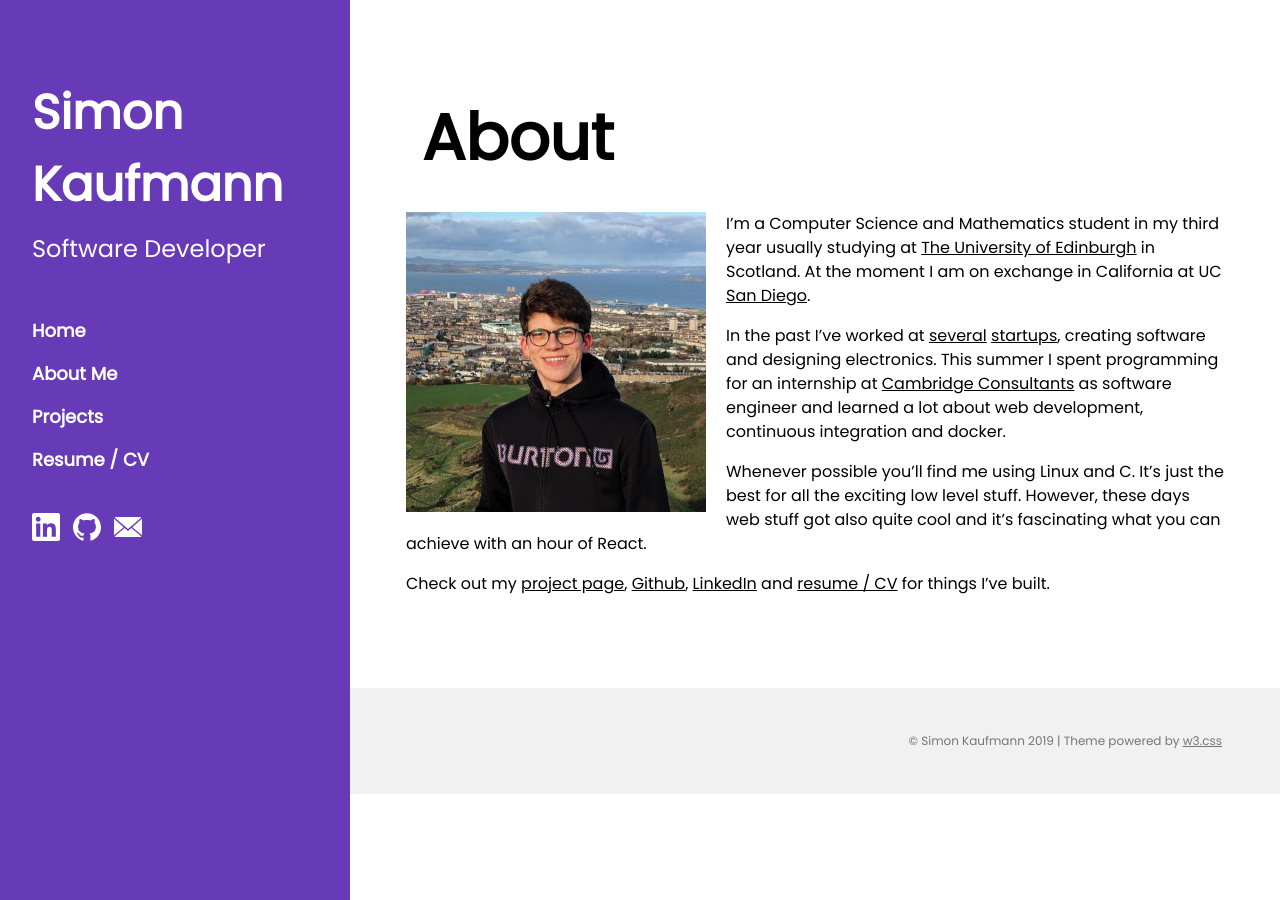
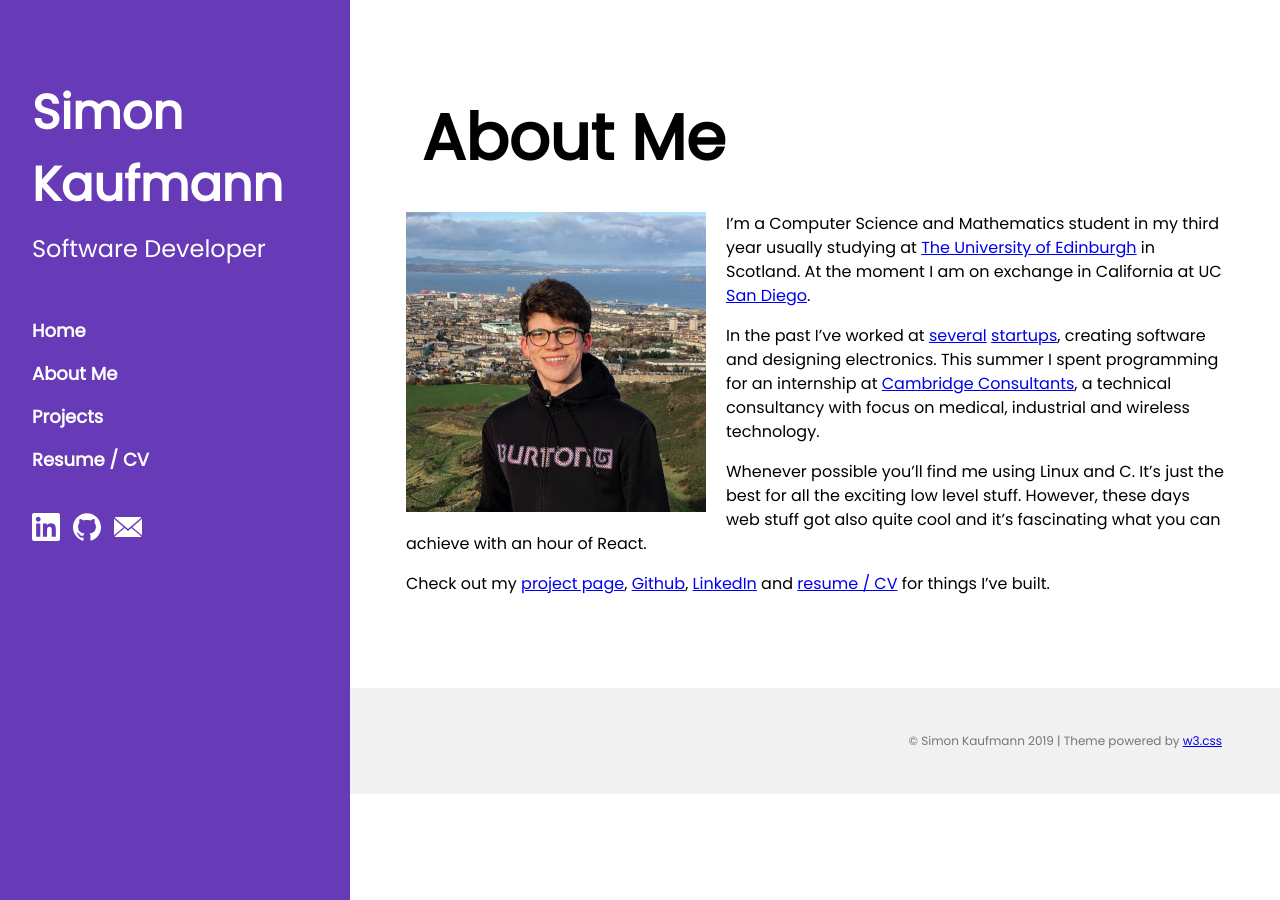
Before and after one commit to simonkaufmann/simonkaufmann.github.io, a Jekyll site: the page built from about.md, in a window 1280 px wide. Built offline with Jekyll 4.4.1, drawn with Linux system fonts in a browser that asks for light colours.

Commit message:
Change colour of links to default colour

```diff
--- a/about.md
+++ b/about.md
@@ -1,5 +1,5 @@
 ---
-title: About
+title: About Me
 layout: with_title
 ---
 
@@ -9,8 +9,7 @@
 at [The University of Edinburgh](https://www.ed.ac.uk/informatics) in Scotland. At the moment I am on exchange in California
 at UC [San Diego](https://ucsd.edu/).
 
-In the past I've worked at [several](https://www.aceso.no/) [startups](http://www.list-engineering.at/), creating software and designing electronics. This summer I spent programming for an internship at [Cambridge Consultants](https://www.cambridgeconsultants.com/home)
-as software engineer and learned a lot about web development, continuous integration and docker.
+In the past I've worked at [several](https://www.aceso.no/) [startups](http://www.list-engineering.at/), creating software and designing electronics. This summer I spent programming for an internship at [Cambridge Consultants](https://www.cambridgeconsultants.com/home), a technical consultancy with focus on medical, industrial and wireless technology.
 
 Whenever possible you'll find me using Linux and C. It's just the best for all
 the exciting low level stuff. However, these days web stuff got also quite cool
--- a/res/index.css
+++ b/res/index.css
@@ -14,10 +14,12 @@
 
 .header-link {
   text-decoration: none;
+  color:inherit;
 }
 
 .header-link:hover {
   text-decoration: underline;
+  color:inherit;
 }
 
 .post-link:hover {
```
Also changed, not shown: res/w3.css, 3 other files.
